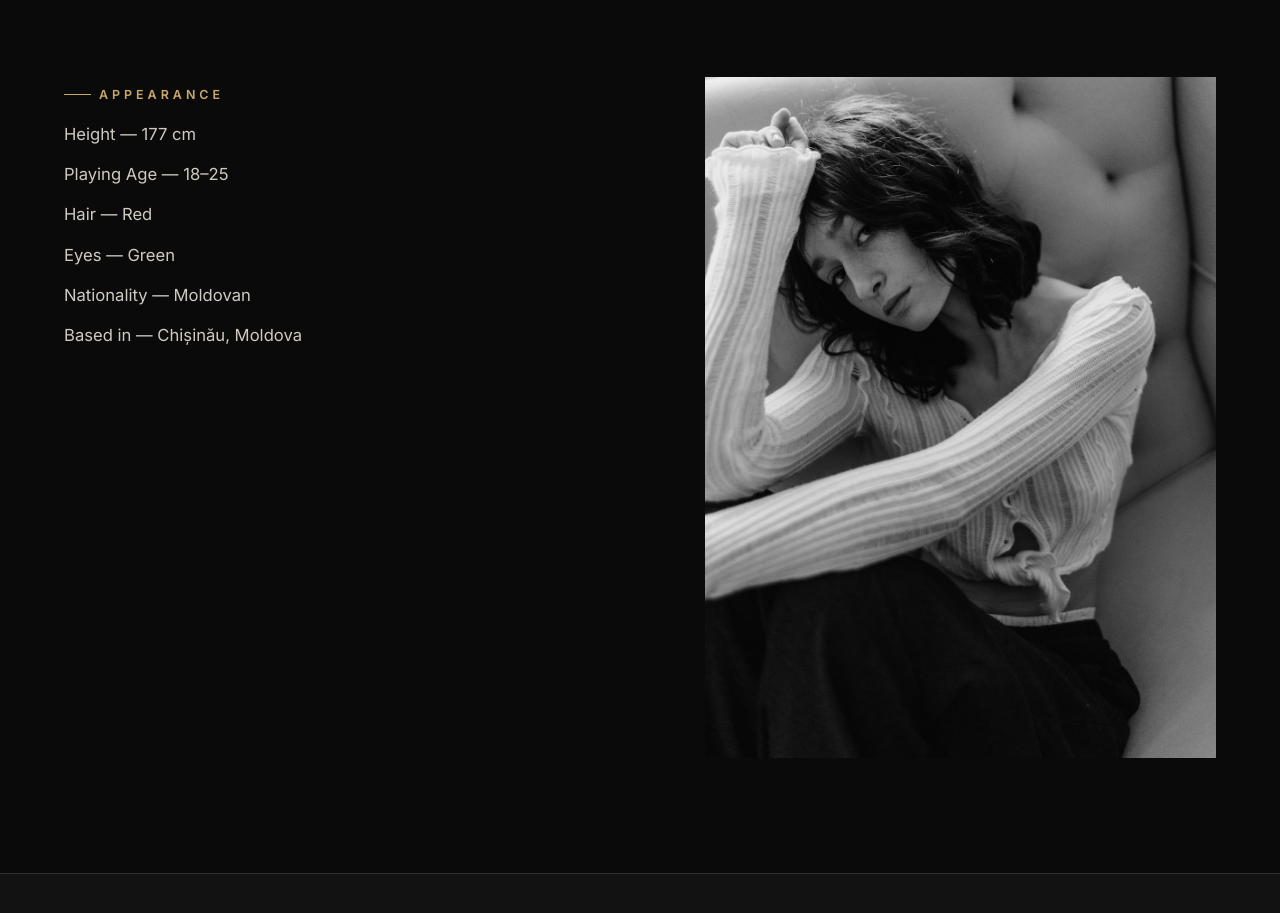
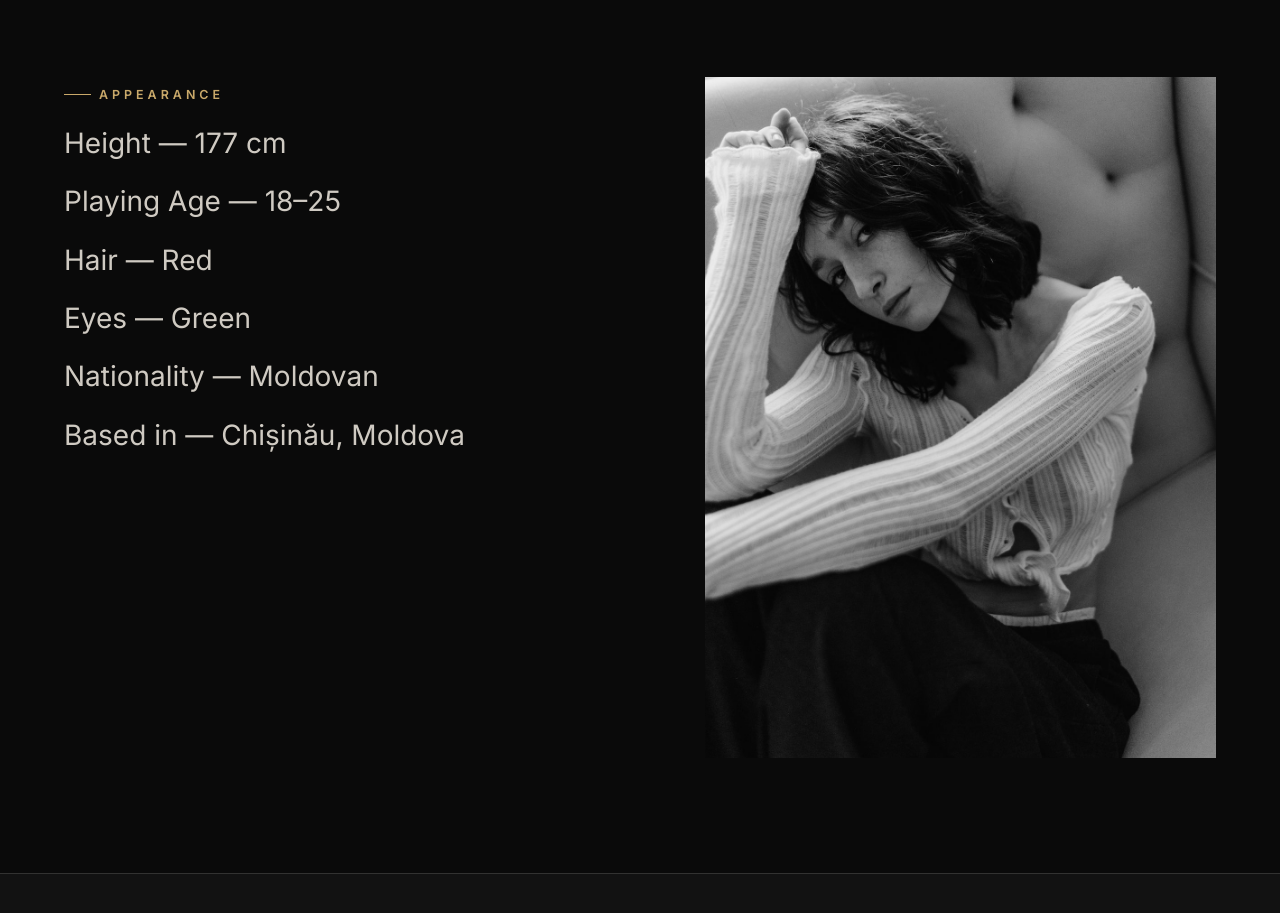
Before and after one commit to TudorlE/arinamuracv2, a website built with Vite: page index.html in a window 1280 px wide. Shown: the part 2240-3153 px from the top of the page. Built offline with nearby package versions, Linux system fonts and the light colour scheme.

Commit message:
Increase Appearance stats text size

```diff
--- a/css/style.css
+++ b/css/style.css
@@ -662,7 +662,7 @@ h1, h2, h3, h4 {
 }
 
 .stat-row {
-  font-size: clamp(1rem, 1.3vw, 1.1rem);
+  font-size: clamp(1.3rem, 2.2vw, 1.75rem);
   color: var(--c-off-white);
 }
 
```
